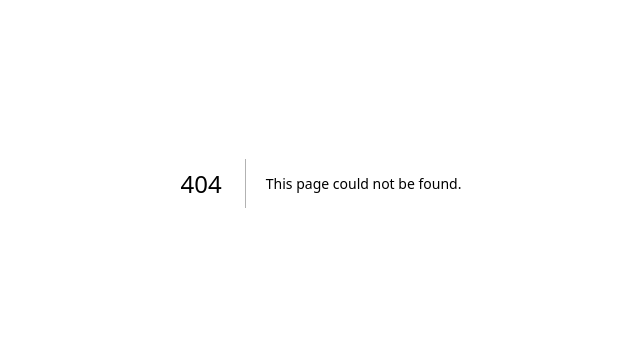
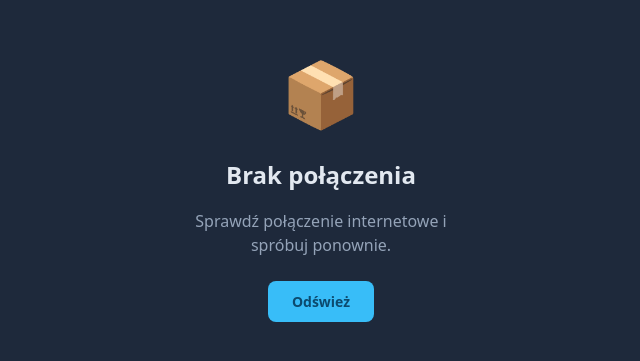
Before and after one commit to KrzysztofEC/Inwentura, a Next.js app: page /offline in a window 1280 px wide. Before the commit this address had no page. Shown: the part 217-578 px from the top of the page, without its empty margins (319-959 px from the left). Built offline with nearby package versions, Linux system fonts and the light colour scheme.

Commit message:
Create page.tsx

```diff
--- /dev/null
+++ b/src/app/offline/page.tsx
@@ -0,0 +1,39 @@
+export default function OfflinePage() {
+  return (
+    <div style={{
+      minHeight: '100vh',
+      background: '#1e293b',
+      display: 'flex',
+      flexDirection: 'column',
+      alignItems: 'center',
+      justifyContent: 'center',
+      color: '#e2e8f0',
+      fontFamily: 'system-ui, sans-serif',
+      gap: '16px',
+      padding: '24px',
+      textAlign: 'center',
+    }}>
+      <div style={{ fontSize: '64px' }}>📦</div>
+      <h1 style={{ fontSize: '24px', fontWeight: 700, margin: 0 }}>Brak połączenia</h1>
+      <p style={{ color: '#94a3b8', margin: 0, maxWidth: '300px' }}>
+        Sprawdź połączenie internetowe i spróbuj ponownie.
+      </p>
+      <button
+        onClick={() => window.location.reload()}
+        style={{
+          background: '#38bdf8',
+          color: '#0c4a6e',
+          border: 'none',
+          borderRadius: '8px',
+          padding: '10px 24px',
+          fontSize: '14px',
+          fontWeight: 600,
+          cursor: 'pointer',
+          marginTop: '8px',
+        }}
+      >
+        Odśwież
+      </button>
+    </div>
+  );
+}
```
